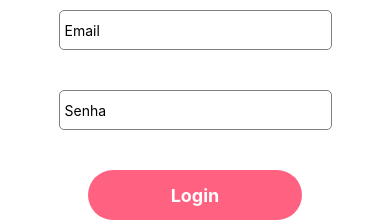
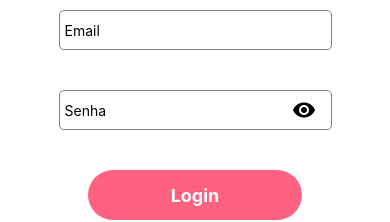
Before and after one commit to JezzDiego/E-Commerce-ReactNative, a React Native app: screen /Login in a window 390 px wide. Shown: the part 383-605 px from the top of the page. Built offline with nearby package versions, Linux system fonts and the light colour scheme.

Commit message:
icone de mostrar senha

```diff
--- a/package.json
+++ b/package.json
@@ -17,11 +17,11 @@
     "expo-status-bar": "~1.4.4",
     "react": "18.2.0",
     "react-native": "0.71.6",
+    "react-native-gesture-handler": "~2.9.0",
+    "react-native-reanimated": "~2.14.4",
     "react-native-safe-area-context": "4.5.0",
     "react-native-screens": "~3.20.0",
-    "styled-components": "^5.3.9",
-    "react-native-gesture-handler": "~2.9.0",
-    "react-native-reanimated": "~2.14.4"
+    "styled-components": "^5.3.9"
   },
   "devDependencies": {
     "@babel/core": "^7.20.0",
--- a/src/components/TextField/index.tsx
+++ b/src/components/TextField/index.tsx
@@ -4,49 +4,8 @@ import {
   NativeSyntheticEvent,
   TextInputChangeEventData,
 } from "react-native";
-
-import { Input } from "./styles";
-
-type AutoCompleteProps = {
-  autoComplete:
-    | "birthdate-day"
-    | "birthdate-full"
-    | "birthdate-month"
-    | "birthdate-year"
-    | "cc-csc"
-    | "cc-exp"
-    | "cc-exp-day"
-    | "cc-exp-month"
-    | "cc-exp-year"
-    | "cc-number"
-    | "email"
-    | "gender"
-    | "name"
-    | "name-family"
-    | "name-given"
-    | "name-middle"
-    | "name-middle-initial"
-    | "name-prefix"
-    | "name-suffix"
-    | "password"
-    | "password-new"
-    | "postal-address"
-    | "postal-address-country"
-    | "postal-address-extended"
-    | "postal-address-extended-postal-code"
-    | "postal-address-locality"
-    | "postal-address-region"
-    | "postal-code"
-    | "street-address"
-    | "sms-otp"
-    | "tel"
-    | "tel-country-code"
-    | "tel-national"
-    | "tel-device"
-    | "username"
-    | "username-new"
-    | "off";
-};
+import { Input, Container, EyeIcon } from "./styles";
+import { AutoCompleteProps } from "./types";
 
 type TextFieldProps = {
   placeholder: string;
@@ -56,6 +15,8 @@ type TextFieldProps = {
   handleValue: (name: string) => void;
 };
 
+type IconName = "eye" | "eye-off";
+
 const TextFieldComponent = ({
   placeholder,
   handleValue,
@@ -64,6 +25,8 @@ const TextFieldComponent = ({
   secureText = false,
 }: TextFieldProps) => {
   const [value, setValue] = React.useState("");
+  const [secureTextEntry, setSecureTextEntry] = React.useState(secureText);
+  const [iconName, setIconName] = React.useState<IconName>("eye");
 
   const handleChange = (
     event: NativeSyntheticEvent<TextInputChangeEventData>
@@ -72,9 +35,20 @@ const TextFieldComponent = ({
     handleValue(event.nativeEvent.text);
   };
 
+  const handleIconName = () => {
+    if (iconName === "eye") {
+      setIconName("eye-off");
+      setSecureTextEntry(false);
+    } else {
+      setIconName("eye");
+      setSecureTextEntry(true);
+    }
+  };
+
   return (
+    <Container>
       <Input
-      secureTextEntry={secureText}
+        secureTextEntry={secureTextEntry}
         placeholder={placeholder}
         value={value}
         onChange={handleChange}
@@ -83,6 +57,15 @@ const TextFieldComponent = ({
         autoComplete={autoCompleteType}
         inputMode={inputMode}
       />
+      {secureText && (
+        <EyeIcon
+          name={iconName}
+          size={24}
+          color="black"
+          onPress={handleIconName}
+        />
+      )}
+    </Container>
   );
 };
 
--- a/src/components/TextField/styles.ts
+++ b/src/components/TextField/styles.ts
@@ -1,4 +1,12 @@
 import styled from "styled-components/native";
+import { MaterialCommunityIcons } from "@expo/vector-icons";
+
+export const Container = styled.View`
+  width: 100%;
+  align-items: center;
+  justify-content: center;
+  flex-direction: row;
+`;
 
 export const Input = styled.TextInput`
   height: 40px;
@@ -9,3 +17,8 @@ export const Input = styled.TextInput`
   padding: 5px;
   margin: 20px;
 `;
+
+export const EyeIcon = styled(MaterialCommunityIcons)`
+  position: absolute;
+  right: 19%;
+`;
--- /dev/null
+++ b/src/components/TextField/types.ts
@@ -0,0 +1,40 @@
+export type AutoCompleteProps = {
+  autoComplete:
+    | "birthdate-day"
+    | "birthdate-full"
+    | "birthdate-month"
+    | "birthdate-year"
+    | "cc-csc"
+    | "cc-exp"
+    | "cc-exp-day"
+    | "cc-exp-month"
+    | "cc-exp-year"
+    | "cc-number"
+    | "email"
+    | "gender"
+    | "name"
+    | "name-family"
+    | "name-given"
+    | "name-middle"
+    | "name-middle-initial"
+    | "name-prefix"
+    | "name-suffix"
+    | "password"
+    | "password-new"
+    | "postal-address"
+    | "postal-address-country"
+    | "postal-address-extended"
+    | "postal-address-extended-postal-code"
+    | "postal-address-locality"
+    | "postal-address-region"
+    | "postal-code"
+    | "street-address"
+    | "sms-otp"
+    | "tel"
+    | "tel-country-code"
+    | "tel-national"
+    | "tel-device"
+    | "username"
+    | "username-new"
+    | "off";
+};
--- a/src/pages/Login/index.tsx
+++ b/src/pages/Login/index.tsx
@@ -47,9 +47,9 @@ const LoginPage = () => {
         <TextFieldComponent
           placeholder="Senha"
           handleValue={handlePassword}
-          secureText
           autoCompleteType="password"
           inputMode="text"
+          secureText
         />
 
         <ButtonComponent title="Login" onPress={handlePress} />
```
Lines whose indentation alone changed are shown as unchanged.
